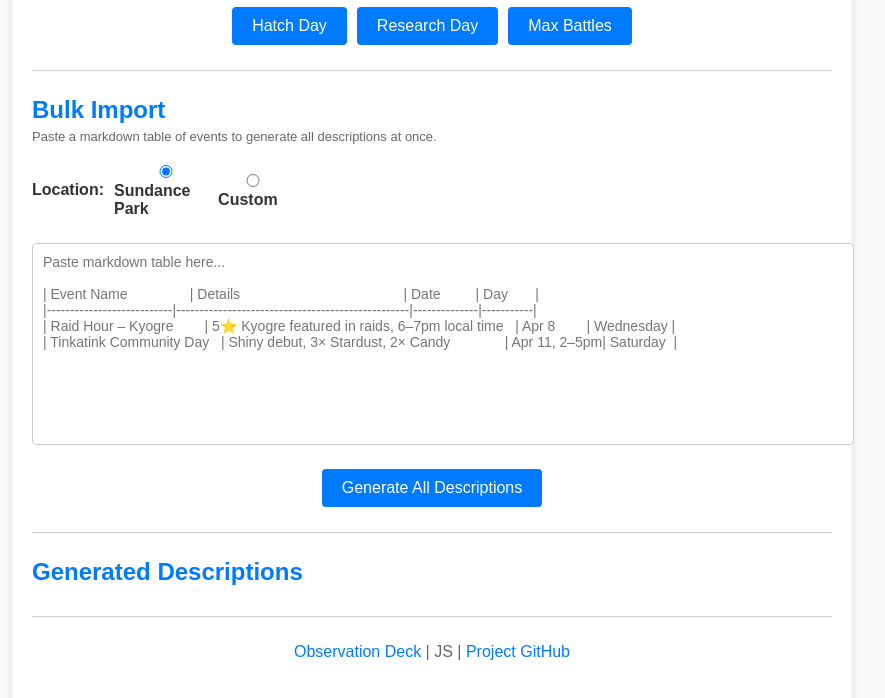
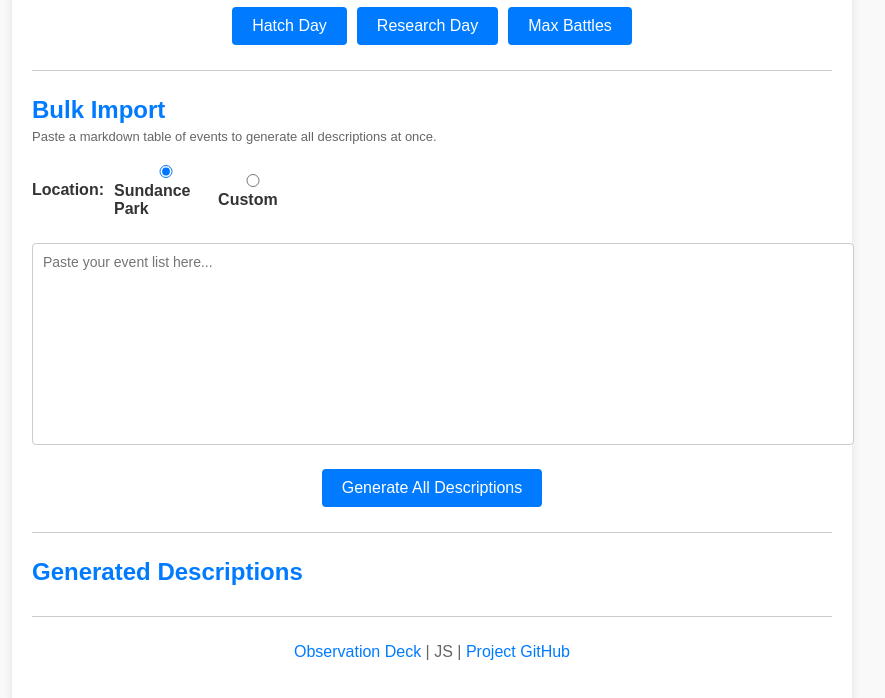
Before and after one commit to 00xJS/sundance-dgen, a plain HTML site: page index.html in a window 1280 px wide. Shown: the part 154-852 px from the top of the page, without its empty margins (208-1093 px from the left). Drawn offline with Linux system fonts and the light colour scheme; no server answers.

Commit message:
Add files via upload

```diff
--- a/index.html
+++ b/index.html
@@ -234,12 +234,7 @@
             <label><input type="radio" name="bulk-location-type" value="custom"> Custom</label>
             <input type="text" id="bulk-custom-location" placeholder="Enter custom location" style="visibility: hidden;">
         </div>
-        <textarea id="bulk-input" style="height: 180px; margin-top: 10px;" placeholder="Paste markdown table here...
-
-| Event Name                | Details                                          | Date         | Day       |
-|---------------------------|--------------------------------------------------|--------------|-----------|
-| Raid Hour – Kyogre        | 5⭐ Kyogre featured in raids, 6–7pm local time   | Apr 8        | Wednesday |
-| Tinkatink Community Day   | Shiny debut, 3× Stardust, 2× Candy              | Apr 11, 2–5pm| Saturday  |"></textarea>
+        <textarea id="bulk-input" style="height: 180px; margin-top: 10px;" placeholder="Paste your event list here..."></textarea>
         <div class="form-actions">
             <button type="button" id="bulk-generate-btn">Generate All Descriptions</button>
         </div>
--- a/main.js
+++ b/main.js
@@ -197,7 +197,7 @@ document.addEventListener("DOMContentLoaded", async () => {
         const resp = await fetch('https://pogoapi.net/api/v1/shiny_pokemon.json');
         if (!resp.ok) throw new Error('Shiny data unavailable');
         const data = await resp.json();
-        shinyCache = new Set(Object.values(data).map(p => p.pokemon_name.toLowerCase()));
+        shinyCache = new Set(Object.values(data).map(p => p.name.toLowerCase()));
         return shinyCache;
     }
 
```
